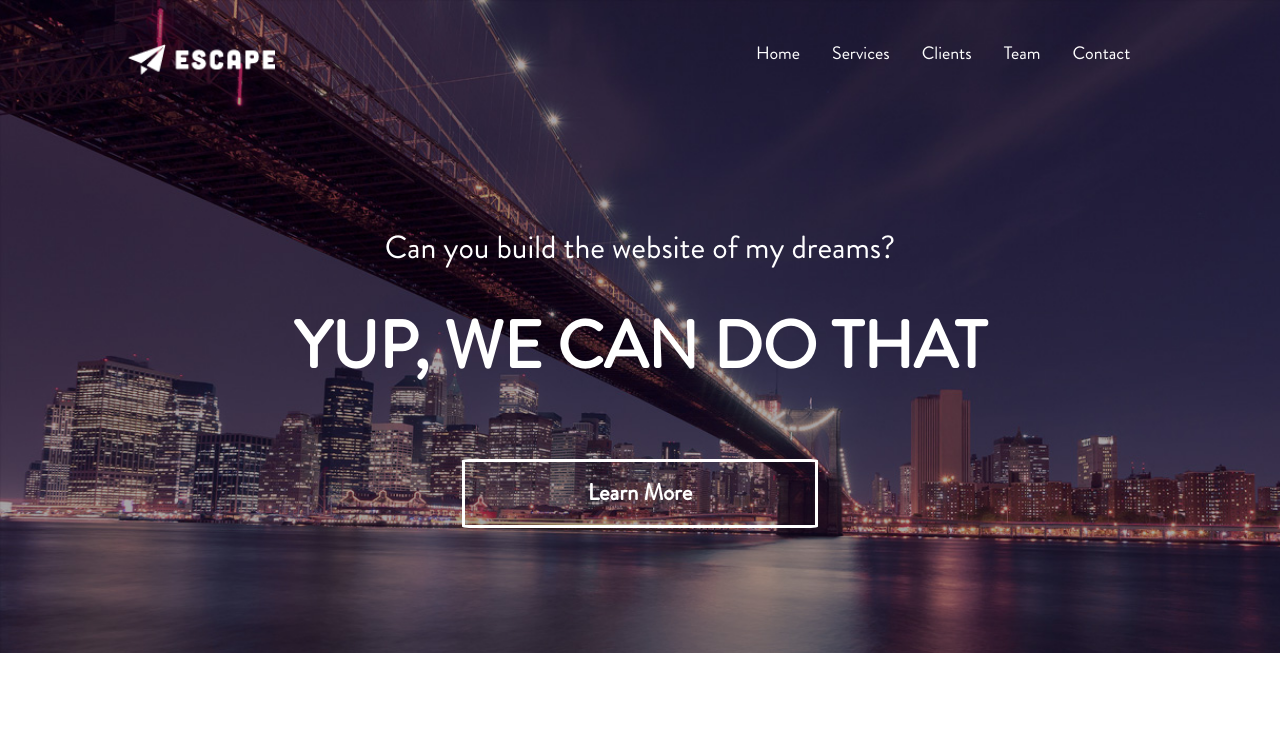
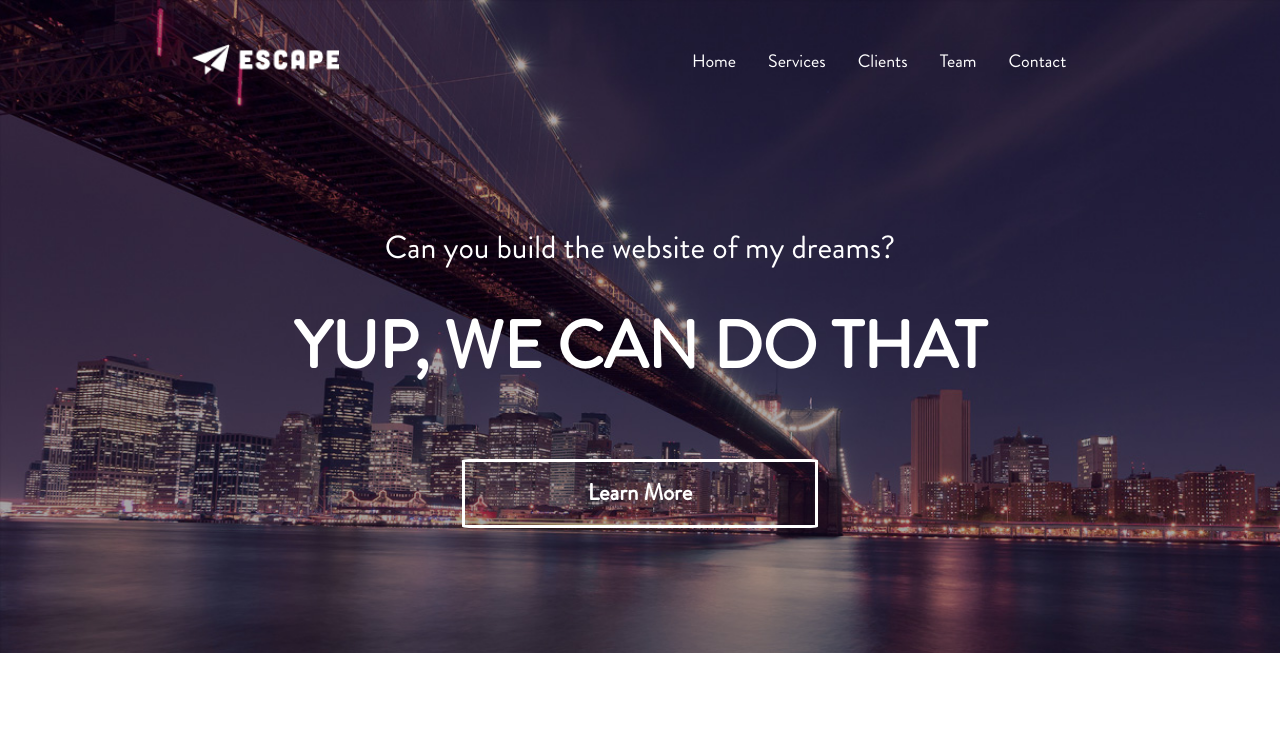
Before and after one commit to julikghost/escape, a plain HTML site: page index.html in a window 1280 px wide. Shown: the top 737 px of the page. Drawn offline with Linux system fonts and the light colour scheme.

Commit message:
неубирались флоаты

```diff
--- a/index.html
+++ b/index.html
@@ -2,16 +2,16 @@
 <html lang="en">
 <head>
 	<meta charset="UTF-8">
-	<meta name="viewport" content="width=device-width">
+	<meta name="viewport" content="width=device-width"> <!-- просмотр на всех устройствах-->
 	<title>escape</title>
 	<link rel="stylesheet" type="text/css" href="style.css">
 	<link rel="stylesheet" href="fonts/font-awesome/css/font-awesome.min.css"> <!--*fontawesome* -->
 </head>
 <body>
 		<div class="part1 ">
-		<div class="header">
-		<div class="menu">
-     <img src="images/logo.png" alt="logo">
+			<div class="menu">
+		<div class="wrap">
+			<img src="images/logo.png" alt="logo">
 	<nav>
 	<a href="#home">Home</a>
 	<a href="#services">Services</a>
@@ -20,7 +20,7 @@
 	<a href="#contact">Contact</a>
 	</nav>
 </div> <!--класс  menu-->
-</div><!--класс header-->
+</div><!--класс wrap-->
 
 <div class="home" id="home">
 	<div class="wrap">
@@ -38,6 +38,7 @@
 </article>
 <div class="fork"><img src="images/bg/bg1.png"> </div> <!--класс  fork-->
 </div> <!--wrap-->
+
 </div> <!--white-->
 <div class="grey">
 	<div class="wrap">
--- a/style.css
+++ b/style.css
@@ -51,7 +51,6 @@ strong, b {
 font-weight: inherit;
 }
 
-
 /*СБРОС СТИЛЕЙ*/
 
 @font-face
@@ -72,20 +71,19 @@ background-size:cover;
 width: 100%;
 padding: 44px 0 125px;
 }
-.header{
-width: 80%;
-margin:auto;
-  }
+
   .menu {
+    display: block;
  margin-bottom: 150px;
   }
 .menu img{
-  display: inline;
     width: 147px;
 }
 .menu  nav{
  width: 410px;
  float: right;
+ height: 34px;
+line-height: 34px;
  }
 .menu a{
   font-family: Brandon;
@@ -112,7 +110,8 @@ margin-bottom: 80px;
 } /*заголовок*/
 .home a {
 display:block;
-width:234px;
+width:100%;
+max-width:234px;
 text-decoration:none;
 font-size: 23px;
 font-weight: bold;
@@ -133,16 +132,17 @@ background-color:#fafafa;
 font-family: Brandon;
 padding: 100px 0 100px 0;
 }/* основные свойства для блоков ,грей и скилс и т .д общие для блоков, c учетом полей*/
+
 .white article, .grey article{
-    display: inline-block;
-  width:70%;
+  display: inline-block;
+    width:70%;
  }
  .fork, .person {
 width: 30%;
  }
  .fork {
 float: right;
-text-align: center;
+margin: auto;
 }
 .person{
   float: left;
```
